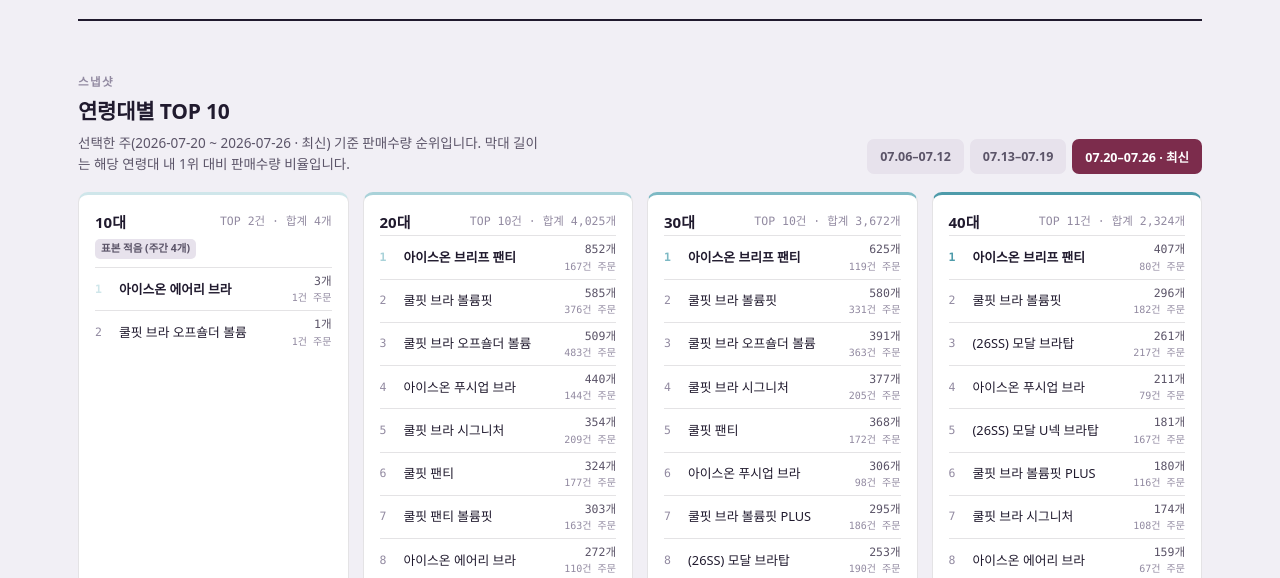
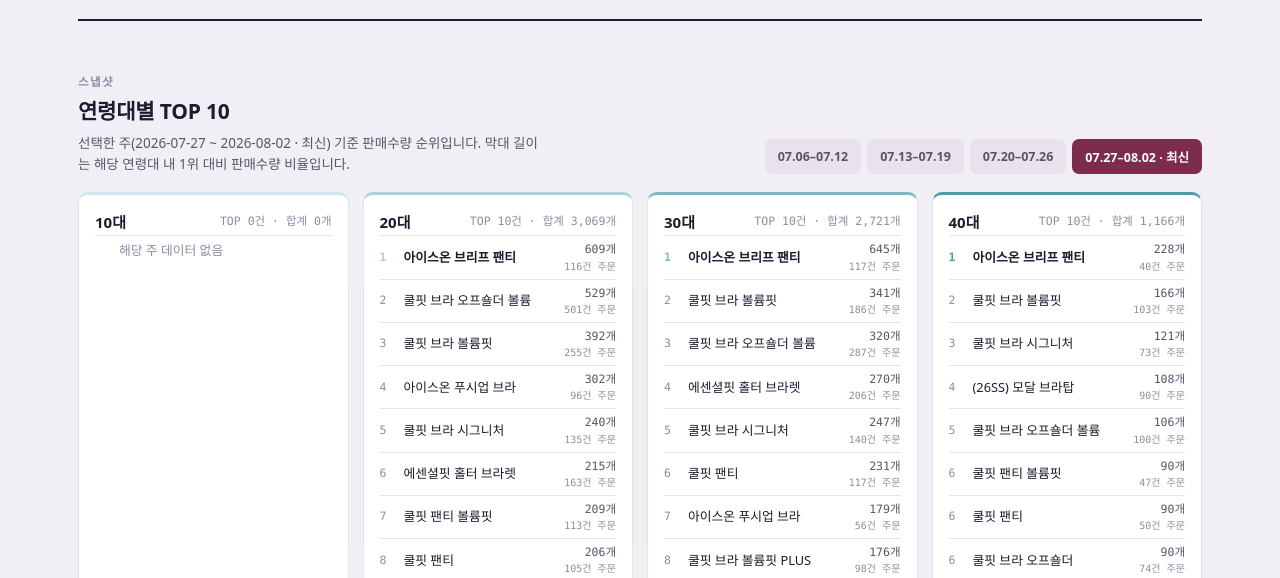
Before and after one commit to dhlee-blip/verish-age-top10-dashboard, a plain HTML site: page index.html in a window 1280 px wide. Shown: the part 221-799 px from the top of the page. Drawn offline with Linux system fonts and the light colour scheme.

Commit message:
Daily data refresh

```diff
--- a/index.html
+++ b/index.html
@@ -329,6 +329,14 @@
       "50": [[1,"아이스온 브리프 팬티",136,28],[2,"쿨핏 브라 시그니처",128,70],[3,"쿨핏 브라 볼륨핏",121,84],[4,"아이스온 푸시업 브라",81,27],[5,"아이스온 에어리 브라",77,30],[6,"쿨핏 브라 볼륨핏 PLUS",64,37],[7,"쿨핏 브라 오프숄더 볼륨",63,58],[8,"(26SS) 모달 브라탑",56,43],[9,"에센셜핏 백리스 브라렛",54,40],[10,"쿨핏 팬티",53,31]],
       "60": [[1,"아이스온 브리프 팬티",21,3],[2,"쿨핏 브라 볼륨핏",20,11],[3,"에센셜핏 스트링 치키 팬티",14,3],[4,"쿨핏 브라 시그니처",13,7],[5,"(26SS) 모달 브라탑",8,4],[5,"쿨핏 브라 볼륨 노후크",8,5],[7,"쿨핏 브라 볼륨핏 PLUS",7,7],[7,"쿨핏 브라 컴포트 BIG 미니마이저",7,4],[9,"아이스온 에어리 브라",6,4],[10,"쿨핏 팬티 볼륨핏",5,3]],
       "na": [[1,"아이스온 브리프 팬티",213,44],[2,"쿨핏 브라 볼륨핏",195,115],[3,"쿨핏 브라 시그니처",143,79],[4,"아이스온 푸시업 브라",142,50],[5,"쿨핏 브라 볼륨핏 PLUS",122,81],[6,"쿨핏 브라 오프숄더 볼륨",112,104],[7,"쿨핏 팬티",108,55],[8,"(26SS) 모달 브라탑",78,57],[9,"에센셜핏 백리스 브라렛",74,53],[10,"쿨핏 팬티 볼륨핏",68,36]]
+    },
+    "2026-07-27": {
+      "20": [[1,"아이스온 브리프 팬티",609,116],[2,"쿨핏 브라 오프숄더 볼륨",529,501],[3,"쿨핏 브라 볼륨핏",392,255],[4,"아이스온 푸시업 브라",302,96],[5,"쿨핏 브라 시그니처",240,135],[6,"에센셜핏 홀터 브라렛",215,163],[7,"쿨핏 팬티 볼륨핏",209,113],[8,"쿨핏 팬티",206,105],[9,"쿨핏 브라 볼륨핏 PLUS",187,120],[10,"아이스온 에어리 브라",180,72]],
+      "30": [[1,"아이스온 브리프 팬티",645,117],[2,"쿨핏 브라 볼륨핏",341,186],[3,"쿨핏 브라 오프숄더 볼륨",320,287],[4,"에센셜핏 홀터 브라렛",270,206],[5,"쿨핏 브라 시그니처",247,140],[6,"쿨핏 팬티",231,117],[7,"아이스온 푸시업 브라",179,56],[8,"쿨핏 브라 볼륨핏 PLUS",176,98],[9,"쿨핏 팬티 볼륨핏",172,80],[10,"(26SS) 모달 브라탑",140,117]],
+      "40": [[1,"아이스온 브리프 팬티",228,40],[2,"쿨핏 브라 볼륨핏",166,103],[3,"쿨핏 브라 시그니처",121,73],[4,"(26SS) 모달 브라탑",108,90],[5,"쿨핏 브라 오프숄더 볼륨",106,100],[6,"쿨핏 팬티 볼륨핏",90,47],[6,"쿨핏 팬티",90,50],[6,"쿨핏 브라 오프숄더",90,74],[9,"쿨핏 브라 볼륨핏 PLUS",86,58],[10,"에센셜핏 스쿱 브라렛",81,55]],
+      "50": [[1,"쿨핏 브라 볼륨핏",97,53],[2,"쿨핏 브라 시그니처",70,38],[3,"아이스온 브리프 팬티",44,10],[3,"쿨핏 팬티",44,24],[5,"쿨핏 브라 볼륨핏 PLUS",41,27],[6,"쿨핏 브라 오프숄더 볼륨",36,35],[7,"아이스온 에어리 브라",34,17],[8,"아이스온 푸시업 브라",33,15],[9,"에센셜핏 스쿱 브라렛",28,23],[9,"쿨핏 팬티 볼륨핏",28,16]],
+      "60": [[1,"쿨핏 브라 시그니처",17,7],[2,"쿨핏 브라 볼륨핏",15,8],[3,"쿨핏 팬티",13,5],[4,"아이스온 브리프 팬티",12,2],[5,"쿨핏 브라 오프숄더 볼륨",11,11],[6,"쿨핏 팬티 볼륨핏",9,4],[6,"아이스온 에어리 브라",9,3],[8,"쿨핏 브라 볼륨 노후크",6,4],[8,"쿨핏 브라 오프숄더",6,5],[8,"아이스온 노후크 브라",6,1]],
+      "na": [[1,"아이스온 브리프 팬티",209,38],[2,"쿨핏 브라 볼륨핏",122,65],[3,"아이스온 푸시업 브라",102,39],[4,"쿨핏 브라 볼륨핏 PLUS",91,54],[5,"에센셜핏 홀터 브라렛",84,58],[6,"쿨핏 브라 시그니처",67,41],[7,"쿨핏 팬티 볼륨핏",64,28],[8,"쿨핏 브라 오프숄더 볼륨",55,52],[9,"에센셜핏 스쿱 브라렛",54,36],[10,"쿨핏 팬티 볼륨핏 PLUS",48,20]]
     }
   };
   // RAW_DATA_END
```
